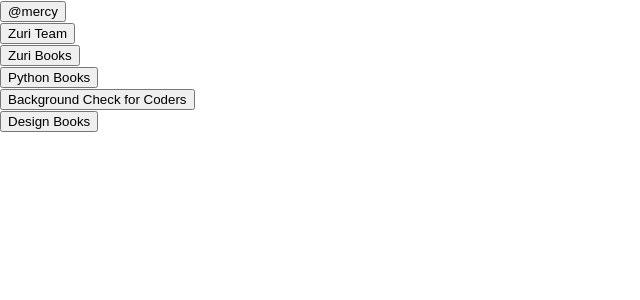
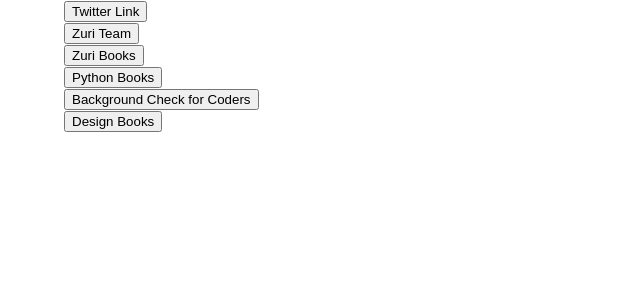
Before and after one commit to mercylynn/profile, a React (Create React App) app: page / in a window 1280 px wide. Shown: the top 300 px of the page, without its empty margins (0-640 px from the left). Built offline with nearby package versions, Linux system fonts and the light colour scheme.

Commit message:
add links

```diff
--- a/src/components/Links.js
+++ b/src/components/Links.js
@@ -3,8 +3,8 @@
 
 function Links() {
     return (
-        <div>
-            <LinkButton name="@mercy" id="twitter" link="" />
+        <div className='linkssection'>
+            <LinkButton name="Twitter Link" id="twitter" link="" />
             <LinkButton name="Zuri Team" id="btn__zuri" link="https://training.zuri.team/" />
             <LinkButton name="Zuri Books" id="books" link="http://books.zuri.team/" />
             <LinkButton name="Python Books" id="book__python" link="https://books.zuri.team/python-for-beginners?ref_id=<yourslackname>," />
```
